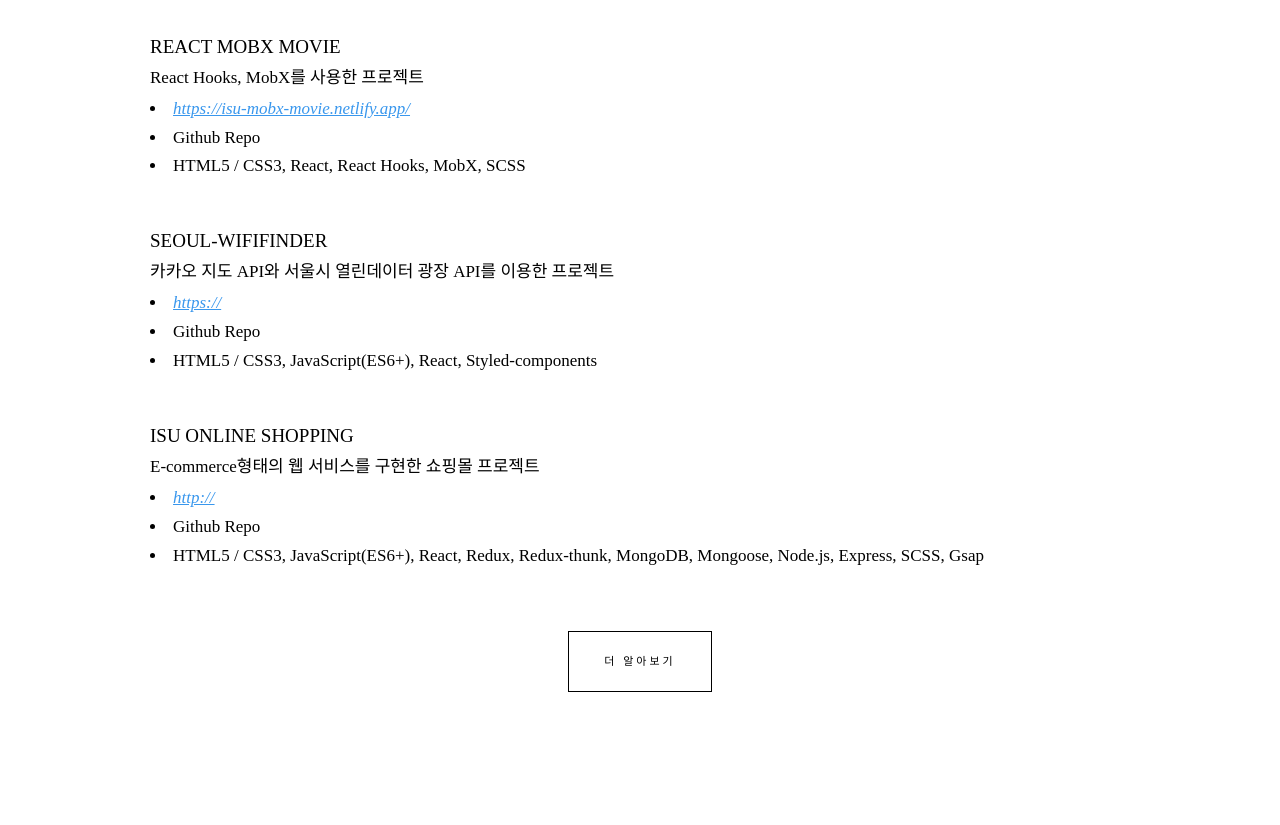
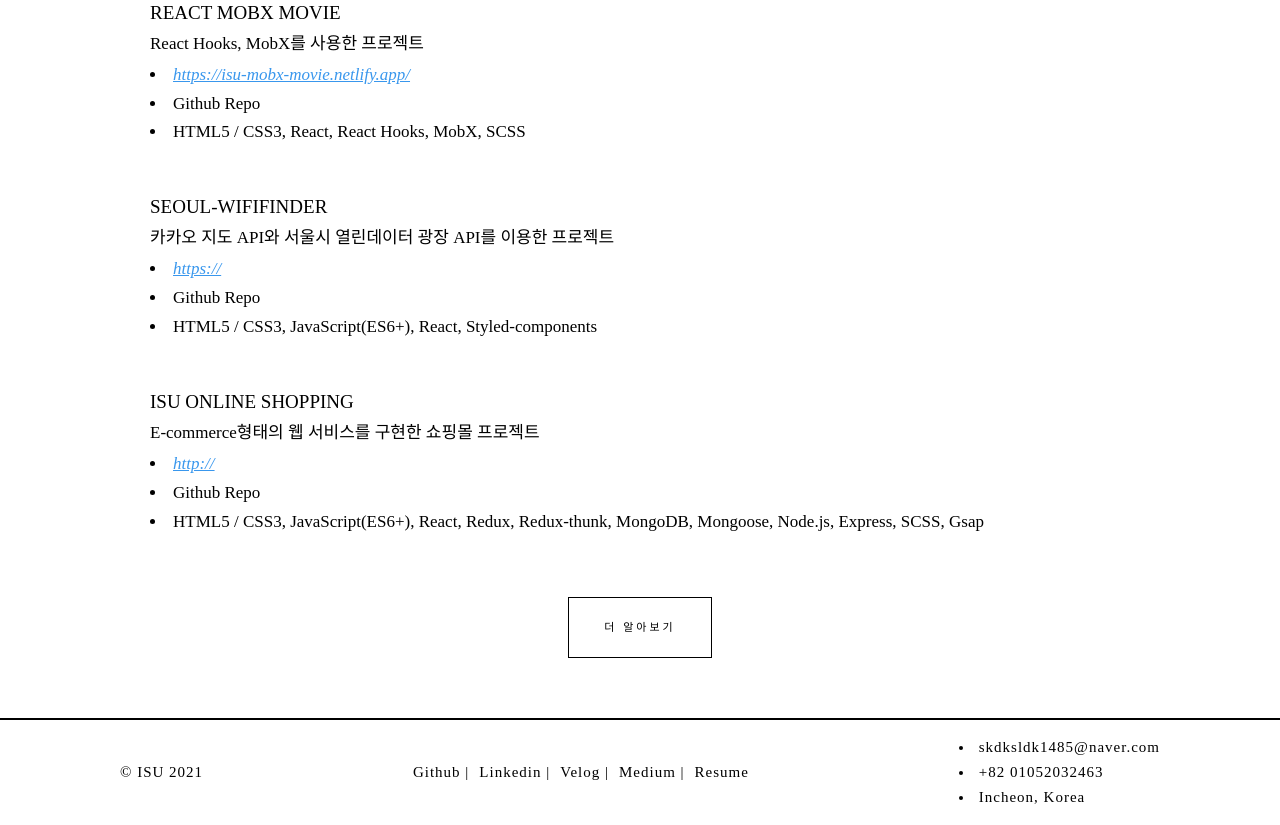
Before and after one commit to skdksldk1485/portfolio, a Gatsby site: page / in a window 1280 px wide. Shown: the part 2050-2875 px from the top of the page. Before the commit the page ends 2802 px from the top, so only its background shows below. Built offline with nearby package versions, Linux system fonts and the light colour scheme; Gatsby itself is replaced by a stand-in of ours.

Commit message:
컴포넌트 Footer 추가

```diff
--- a/gatsby-config.js
+++ b/gatsby-config.js
@@ -11,7 +11,7 @@ module.exports = {
     author: 'IsuKim',
     profiles: {
       phone: '+82 01052032463',
-      email: 'skdksldk1148@gmail.com',
+      email: 'skdksldk1485@naver.com',
       linkedin: '',
       instagram: '',
       github: 'https://github.com/skdksldk1485',
@@ -21,7 +21,7 @@ module.exports = {
     },
     about : {
       title : '뜨거운 열정보다 중요한 것은 지속적인 열정이다.',
-      description1 : '뜨거운 열정보다 중요한 것은 지속적인 열정이다라는 말이 있습니다. 저에게 있어서 가슴에 와닿는 말이었으며, 개발자로서는 필수적인 덕목이라고 생각합니다. 저는 새로운 기술을 습득하는 것에 관심이 있으며, 웹개발 및 유지보수 경험을 바탕으로 UI/UX 관점을 고려하며 확장 가능한 웹 애플리케이션에 대해 고민하고 있습니다. 저의 다양한 경험과 배경은 창의적 사고를 가능하게 하고 다른 부서와의 소통 능력을 향상할 수 있다고 생각합니다.',
+      description1 : '뜨거운 열정보다 중요한 것은 지속적인 열정이다라는 말이 있습니다. 저에게 있어서 가슴에 와닿는 말이었으며, 개발자로서는 필수적인 덕목이라고 생각합니다. 저는 새로운 기술을 습득하는 것에 관심이 있으며, 웹개발 및 유지보수 경험을 바탕으로 UI/UX 관점을 고려하며 확장 가능한 웹 애플리케이션에 대해 고민하고 있습니다.',
       description2 : '저는 리액트와 자바스크립트에 관심이 많습니다. 그리고 개발에 있어서, 심플한 UI를 구상하고 직관적이며 간결한 코드를 작성하도록 하는 “미니멀리즘”에 관심이 많습니다. 심플한 UI는 모든 유저가 손쉽게 서비스에 사용 및 접근할 수 있게 하고, 직관적이며 간결한 코드는 개발자 사이에서 협업을 수월하게 합니다. 실력 있는 개발자는, 잘 갖춰진 기술을 바탕으로 복잡하고 어려운 것들을 누구나 이해할 수 있도록 쉽게 풀어낼 수 있고, 커뮤니케이션에 능통하여 편안하고 원활한 협업이 가능하게 하는 사람이라고 생각합니다. 이러한 개발자가 되기 위해서 끊임없이 학습하고 노력하고 있습니다.'
     },
     project : {
--- /dev/null
+++ b/src/components/Layout/Footer/Footer.tsx
@@ -0,0 +1,173 @@
+import React, { useEffect, useRef } from 'react';
+import styled from 'styled-components';
+import { useStaticQuery, graphql } from 'gatsby';
+import { revealText } from 'styles/animations';
+
+const Wrapper = styled.footer`
+  background-color: white;
+  color: black;
+  border-top: 2px solid black;
+  padding: 2rem 0;
+
+  @media (max-width: 576px) {
+    padding: 6rem 0;
+  }
+`;
+
+const InnerWrapper = styled.div`
+  display: flex;
+  justify-content: space-between;
+  align-items: center;
+  padding: 0 12rem;
+
+  @media (max-width: 1200px) {
+    padding: 0 12rem 0 6rem;
+  }
+
+  @media (max-width: 768px) {
+    padding: 0 10rem 0 8rem;
+  }
+
+  @media (max-width: 576px) {
+    flex-direction: column;
+    jusity-content: center;
+    align-items: flex-start;
+    padding: 0 3rem;
+  }
+
+  @media (max-width: 812px) and (orientation: landscape) {
+    padding: 0 10rem 0 8rem;
+  }
+
+  p,
+  ul {
+    opacity: 1;
+    transform: translateY(0);
+  }
+
+  a,
+  li,
+  p {
+    font-size: 1.5rem;
+    font-weight: 300;
+    text-align: left;
+    letter-spacing: 1px;
+  }
+
+  p {
+    @media (max-width: 576px) {
+      order: 3;
+    }
+  }
+`;
+
+const InfoList = styled.ul`
+  @media (max-width: 576px) {
+    order: 1;
+    margin-bottom: 3rem;
+  }
+
+  li:not(:last-child) {
+    margin-bottom: 1rem;
+  }
+`;
+
+const LinkList = styled.ul`
+  @media (max-width: 576px) {
+    order: 2;
+    margin-bottom: 3rem;
+  }
+
+  a {
+    font-weight: 500;
+  }
+
+  li {
+    display: inline-block;
+
+    &:not(:last-child) {
+      margin-right: 1rem;
+    }
+  }
+`;
+
+const Footer: React.FC = () => {
+  const data = useStaticQuery(graphql`
+    query {
+      site {
+        siteMetadata {
+          profiles {
+            phone
+            email
+            linkedin
+            instagram
+            github
+            resume
+            velog
+            medium
+          }
+        }
+      }
+    }
+  `);
+
+  interface Links {
+    text: string;
+    link: string;
+  }
+
+  const links: Links[] = [
+    {
+      text: 'Github |',
+      link: data.site.siteMetadata.profiles.github,
+    },
+    {
+      text: 'Linkedin |',
+      link: data.site.siteMetadata.profiles.linkedin,
+    },
+    {
+      text: 'Velog |',
+      link: data.site.siteMetadata.profiles.velog,
+    },
+    {
+      text: 'Medium |',
+      link: data.site.siteMetadata.profiles.medium,
+    },
+    {
+      text: 'Resume',
+      link: data.site.siteMetadata.profiles.resume,
+    },
+  ];
+
+  return (
+    <Wrapper id="contact">
+      <InnerWrapper>
+        <p>© ISU 2021</p>
+        <LinkList>
+          {links.map((link) => (
+            <li key={link.text}>
+              <a href={link.link} target="_blank">
+                {link.text}
+              </a>
+            </li>
+          ))}
+        </LinkList>
+        <InfoList>
+          <li>
+            <a href={`mailto:${data.site.siteMetadata.profiles.email}`}>
+              {data.site.siteMetadata.profiles.email}
+            </a>
+          </li>
+          <li>
+            <a href={`tel:${data.site.siteMetadata.profiles.phone}`}>
+              {data.site.siteMetadata.profiles.phone}
+            </a>
+          </li>
+          <li>Incheon, Korea</li>
+        </InfoList>
+      </InnerWrapper>
+    </Wrapper>
+  );
+};
+
+export default Footer;
--- a/src/components/Layout/Layout.tsx
+++ b/src/components/Layout/Layout.tsx
@@ -1,6 +1,7 @@
 import React, { useState } from 'react';
 import { createGlobalStyle } from 'styled-components';
 import reset from 'styled-reset';
+import Footer from 'components/Layout/Footer/Footer';
 
 const GlobalStyle = createGlobalStyle`
   ${reset}
@@ -116,6 +117,7 @@ const Layout: React.FC<LayoutProps> = ({ children }) => {
       <header>
       </header>
       <main>{children}</main>
+      <Footer />
     </div>
   );
 };
```
